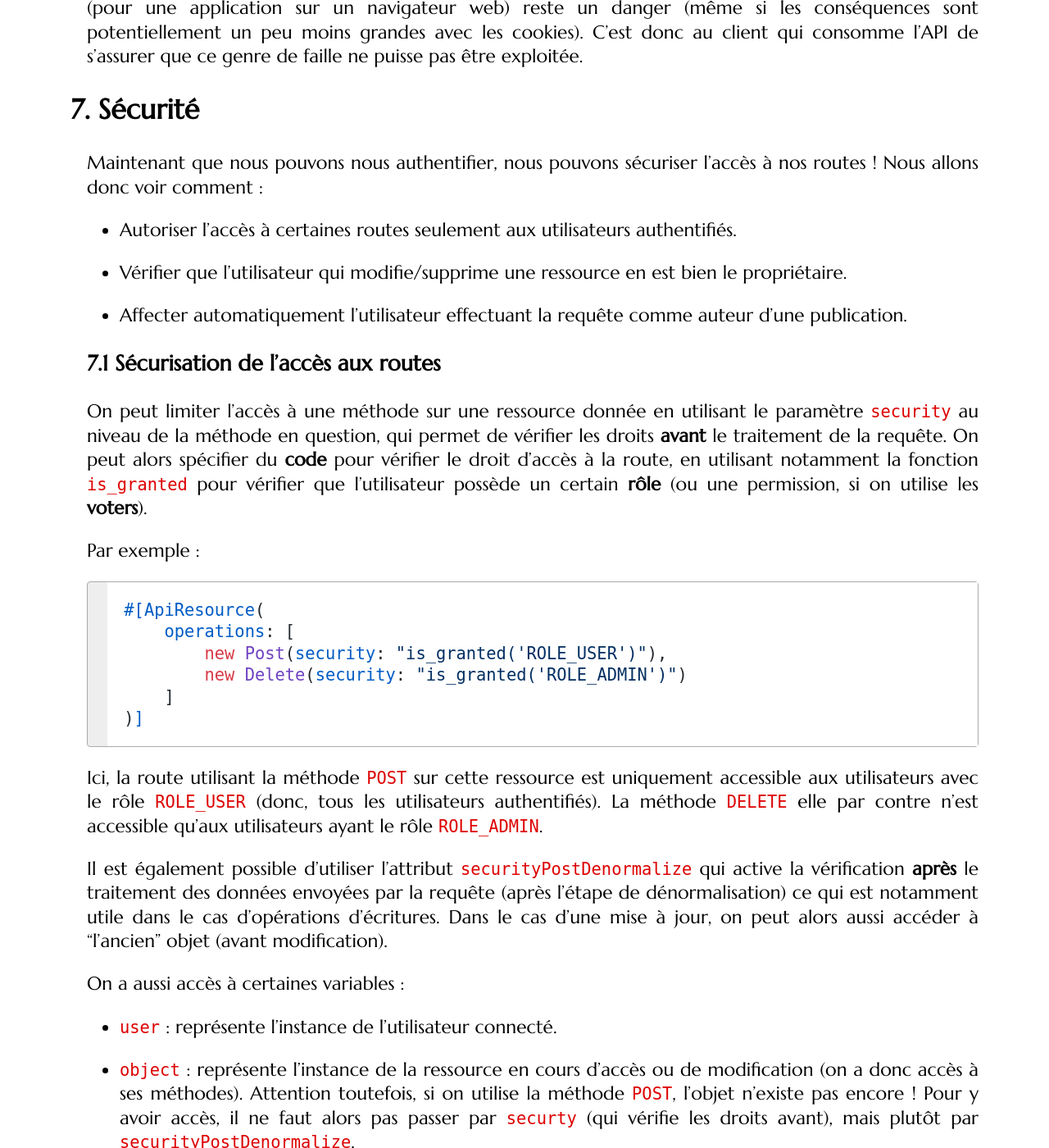
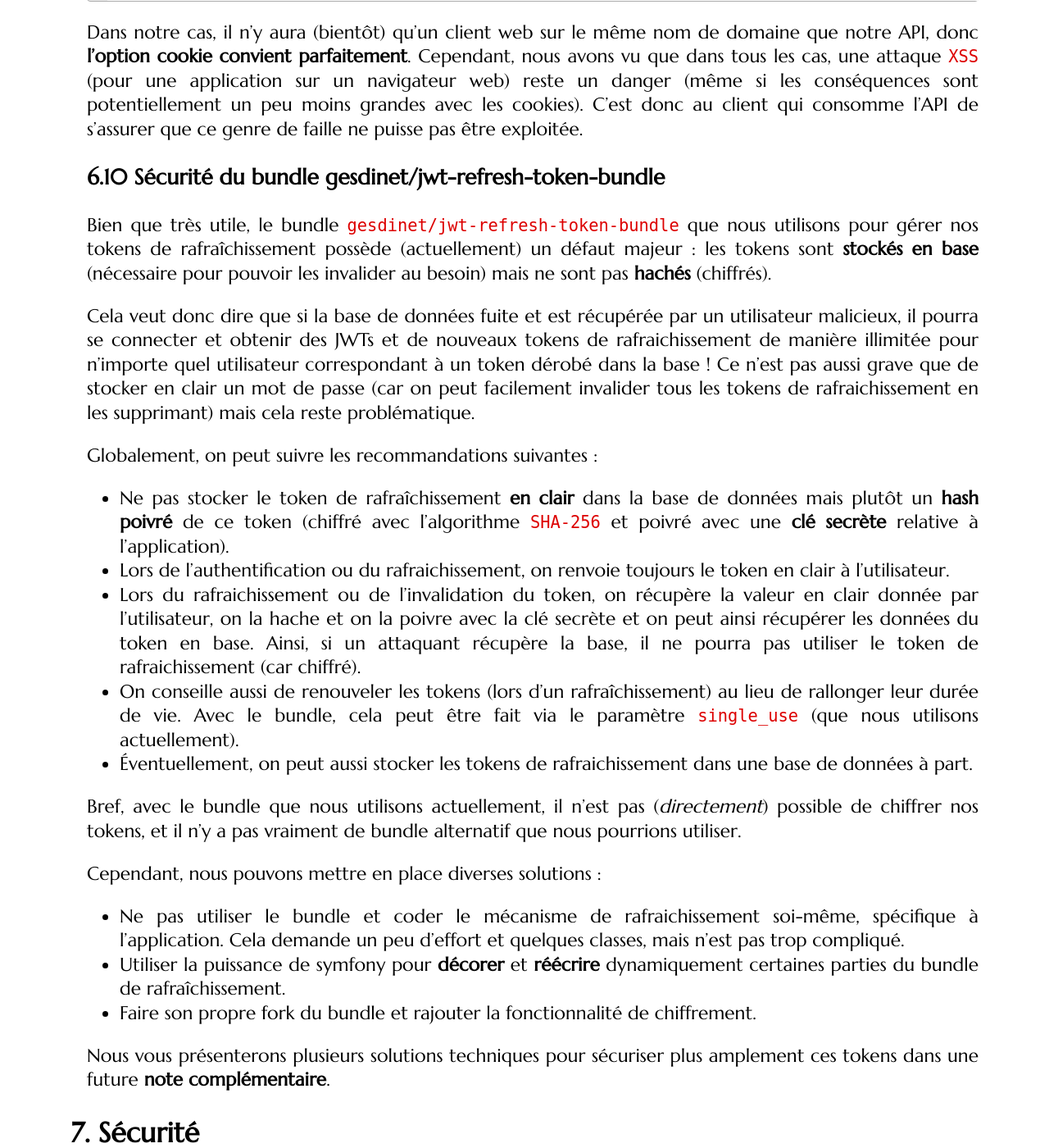
Before and after one commit to mgasquet/R5.A.05-ProgrammationAvancee-Web, a Jekyll site: the page built from tutorials/tutorial4.md, in a window 1280 px wide and 1400 px high, scrolled down 57894 px. Shown: the whole window at 82% size. Built offline with Jekyll 4.4.1, drawn with Linux system fonts in a browser that asks for light colours; some web fonts are replaced; some of the changed text lies outside the part shown.

Commit message:
Mise à jour TD4

````diff
--- a/tutorials/tutorial4.md
+++ b/tutorials/tutorial4.md
@@ -1314,18 +1314,18 @@ class RefreshToken extends BaseRefreshToken
 }
 ```
 
-* Ensuite, on met en place la route liée au rafraîchissement, dans le fichier `config/routes/gesdinet_jwt_refresh_token.yaml` (qui sera générée une fois le bundle installé) :
+* Il va ensuite (automatiquement, encore une fois) mettre en place la route liée au rafraîchissement, dans le fichier `config/routes/gesdinet_jwt_refresh_token.yaml`. Par contre, on doit compléter cette route si on veut la limiter au verbe `POST`, par exemple :
 
 ```yaml
 # Dans config/routes/gesdinet_jwt_refresh_token.yaml
 
 # Route pour rafraîchir notre JWT (on limite en POST)
-api_refresh_token:
+gesdinet_jwt_refresh_token:
     path: /api/token/refresh
     methods: ['POST']
 ```
 
-* Après, on édite le fichier `security.yaml` afin de paramétrer notre système de rafraîchissement et nos deux nouvelles routes :
+* Après, on édite le fichier `security.yaml` afin de paramétrer notre système de rafraîchissement et notre nouvelle route :
 
 ```yaml
 # Dans config/packages/security.yaml
@@ -1337,7 +1337,7 @@ security:
             ...
             entry_point: jwt
             refresh_jwt:
-                check_path: api_refresh_token
+                check_path: gesdinet_jwt_refresh_token
             ...
 ```
 
@@ -1380,7 +1380,7 @@ Maintenant, à vous de jouer !
 
     Quand on vous pose la question relative à l'utilisation d'une `recipe` répondez **yes**. Le mécanisme des `recipes` permet de configurer automatiquement certains aspects de l'application quand on ajoute une nouvelle librairie, un bundle... Par exemple, en créant de nouveaux fichiers ou en complétant certains fichiers de configuration. Cela est défini par le développeur du module installé.
 
-2. Complétez les différents fichiers de configurations : `config/routes/gesdinet_jwt_refresh_token.yaml`, `config/packages/security.yaml`, `config/packages/gesdinet_jwt_refresh_token.yaml`.
+2. Complétez les différents fichiers de configurations : `config/routes/gesdinet_jwt_refresh_token.yaml` (pour limiter la route de rafraîchissement à `POST`), `config/packages/security.yaml` (pour paramétrer l'utilisation du système de rafraîchissement) et enfin `config/packages/gesdinet_jwt_refresh_token.yaml` (pour activer l'option `single_use` et utiliser les cookies).
 
 3. Videz le cache.
 
@@ -1440,7 +1440,7 @@ Voici les étapes pour mettre en place cette route :
 
    ```yaml
    # Dans config/routes/gesdinet_jwt_refresh_token.yaml
-   api_token_invalidate:
+   gesdinet_jwt_invalidate_token:
        path: /api/token/invalidate
        methods: ['POST']
    ```
@@ -1481,7 +1481,7 @@ Voici les étapes pour mettre en place cette route :
            main:
                ...
                logout:
-                   path: api_token_invalidate
+                   path: gesdinet_jwt_invalidate_token
                    delete_cookies: ['BEARER']
    ```
 
@@ -1543,6 +1543,29 @@ gesdinet_jwt_refresh_token:
 
 Dans notre cas, il n'y aura (bientôt) qu'un client web sur le même nom de domaine que notre API, donc **l'option cookie convient parfaitement**. Cependant, nous avons vu que dans tous les cas, une attaque `XSS` (pour une application sur un navigateur web) reste un danger (même si les conséquences sont potentiellement un peu moins grandes avec les cookies). C'est donc au client qui consomme l'API de s'assurer que ce genre de faille ne puisse pas être exploitée.
 
+### Sécurité du bundle gesdinet/jwt-refresh-token-bundle
+
+Bien que très utile, le bundle `gesdinet/jwt-refresh-token-bundle` que nous utilisons pour gérer nos tokens de rafraîchissement possède (actuellement) un défaut majeur : les tokens sont **stockés en base** (nécessaire pour pouvoir les invalider au besoin) mais ne sont pas **hachés** (chiffrés).
+
+Cela veut donc dire que si la base de données fuite et est récupérée par un utilisateur malicieux, il pourra se connecter et obtenir des JWTs et de nouveaux tokens de rafraichissement de manière illimitée pour n'importe quel utilisateur correspondant à un token dérobé dans la base ! Ce n'est pas aussi grave que de stocker en clair un mot de passe (car on peut facilement invalider tous les tokens de rafraichissement en les supprimant) mais cela reste problématique.
+
+Globalement, on peut suivre les recommandations suivantes :
+* Ne pas stocker le token de rafraîchissement **en clair** dans la base de données mais plutôt un **hash poivré** de ce token (chiffré avec l'algorithme `SHA-256` et poivré avec une **clé secrète** relative à l'application).
+* Lors de l'authentification ou du rafraichissement, on renvoie toujours le token en clair à l'utilisateur.
+* Lors du rafraichissement ou de l'invalidation du token, on récupère la valeur en clair donnée par l'utilisateur, on la hache et on la poivre avec la clé secrète et on peut ainsi récupérer les données du token en base. Ainsi, si un attaquant récupère la base, il ne pourra pas utiliser le token de rafraichissement (car chiffré).
+* On conseille aussi de renouveler les tokens (lors d'un rafraîchissement) au lieu de rallonger leur durée de vie. Avec le bundle, cela peut être fait via le paramètre `single_use` (que nous utilisons actuellement).
+* Éventuellement, on peut aussi stocker les tokens de rafraichissement dans une base de données à part.
+
+Bref, avec le bundle que nous utilisons actuellement, il n'est pas (*directement*) possible de chiffrer nos tokens, et il n'y a
+pas vraiment de bundle alternatif que nous pourrions utiliser.
+
+Cependant, nous pouvons mettre en place diverses solutions :
+* Ne pas utiliser le bundle et coder le mécanisme de rafraichissement soi-même, spécifique à l'application. Cela demande un peu d'effort et quelques classes, mais n'est pas trop compliqué.
+* Utiliser la puissance de symfony pour **décorer** et **réécrire** dynamiquement certaines parties du bundle de rafraîchissement.
+* Faire son propre fork du bundle et rajouter la fonctionnalité de chiffrement.
+
+Nous vous présenterons plusieurs solutions techniques pour sécuriser plus amplement ces tokens dans une future **note complémentaire**.
+
 ## Sécurité
 
 Maintenant que nous pouvons nous authentifier, nous pouvons sécuriser l'accès à nos routes ! Nous allons donc voir comment :
````
Also changed, not shown: other parts of tutorials/tutorial4.md (+3 -3 lines).
